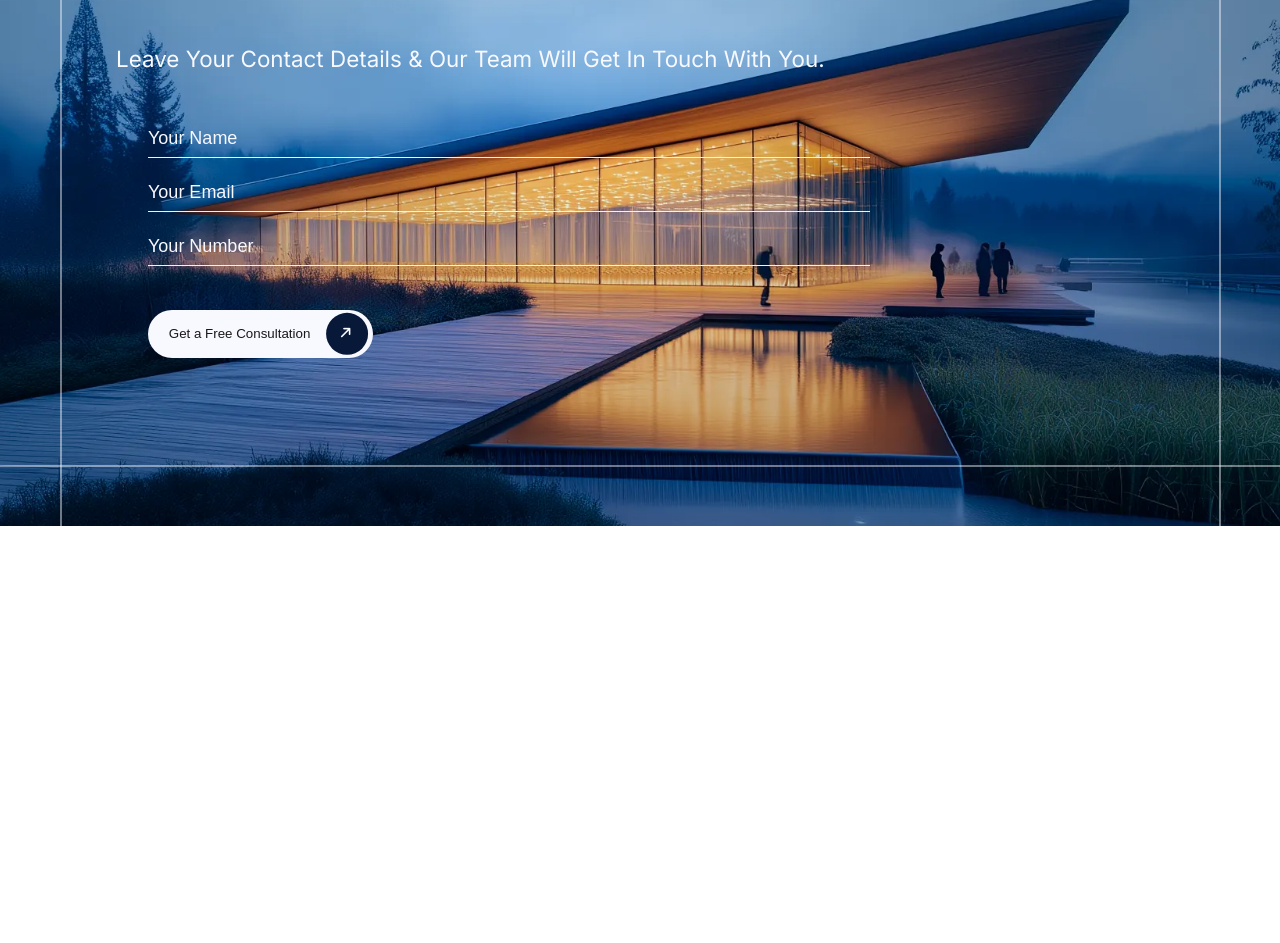
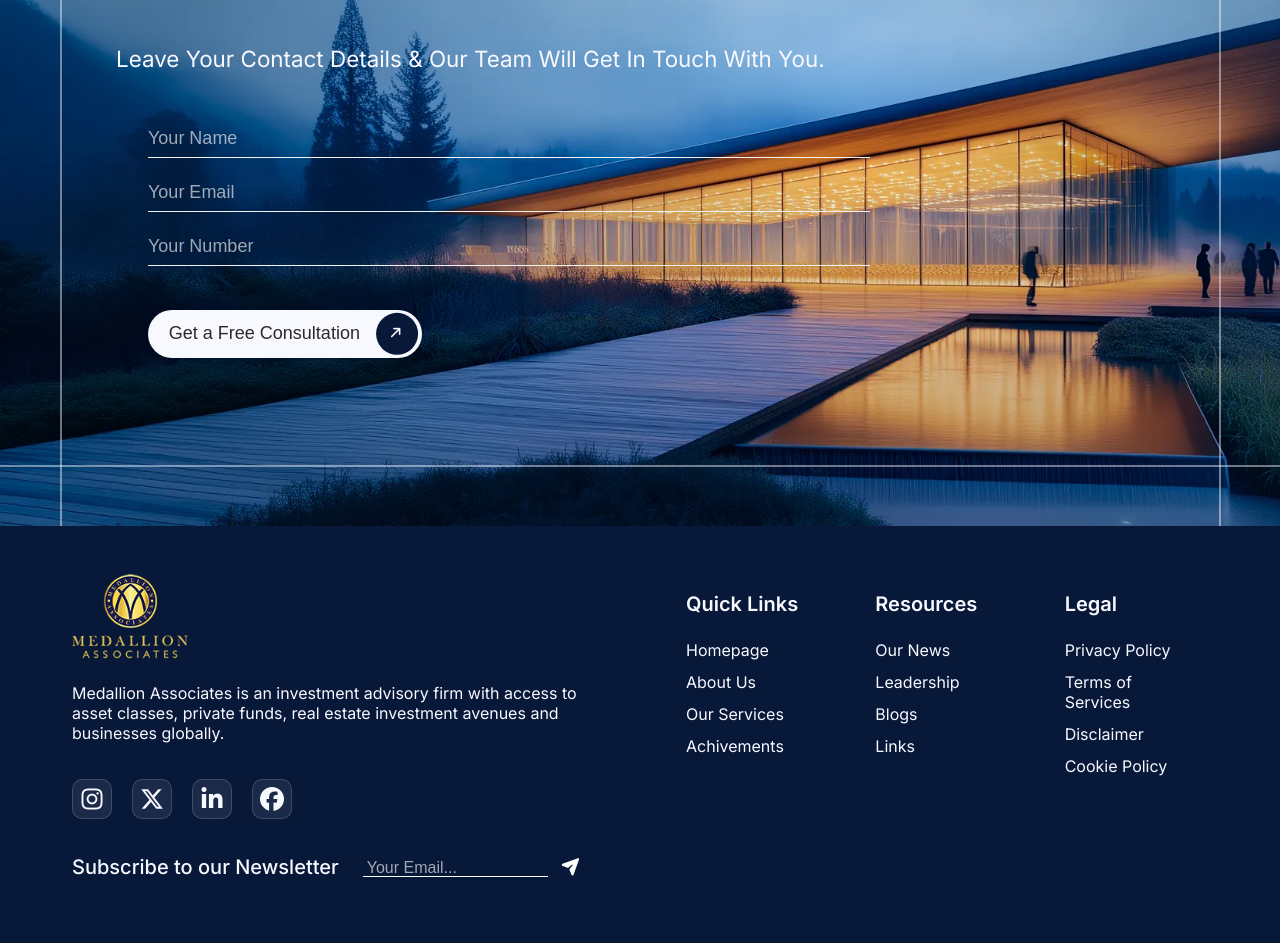
Before and after one commit to shadabreyaz/Medallion, a plain HTML site: page index.html in a window 1280 px wide. Shown: the part 1765-2708 px from the top of the page. Before the commit the page ends 2291 px from the top, so only its background shows below. Drawn offline with nearby package versions, Linux system fonts and the light colour scheme.

Commit message:
added footer

```diff
--- a/index.html
+++ b/index.html
@@ -34,13 +34,13 @@
                 <div class="menu" id="menu">
                     <a href="/" class="nav-link">Home</a>
                     <a href="/" class="nav-link">Projects</a>
-                    <a href="/" class="nav-link">About</a>
+                    <a href="#about" class="nav-link">About</a>
                     <a href="/" class="nav-link">Services</a>
                     <a href="/" class="nav-link">Blog</a>
                 </div>
 
                 <button class="cta-button">
-                    <span class="button-content">Contact Us</span>
+                    <span class="button-content" id="cta">Contact Us</span>
                 </button>
 
                 <div class="hamburger" id="hamburger">
@@ -98,14 +98,14 @@
         <!-- Hero Section ends here -->
 
         <!-- About section starts here -->
-        <section class="about-section">
+        <section class="about-section" id="about">
           <div class="container">
              <div class="about-content">
                 <div class="about-image">
                   <img src="assets/herobg.webp" alt="Find House">
                 </div>
                 <div class="about-text">
-                  <h3>24 years in business with a global network of associates</h3>
+                  <h3>24 Years in Business with a Global Network of Associates</h3>
                   <h2><span>About</span> Medallion Associates</h2>
                   <div class="about-desc-section">
                     <p>Medallion Associates offer bespoke asset management solutions. Our asset management capabilities
@@ -124,8 +124,8 @@
       <!-- About section ends here -->
 
       <!-- CTA section starts here -->
-      <section class="hero-wrapper">
-        <div class="hero">
+      <section class="hero-wrapper" id="cta">
+        <div class="hero cta">
             <div class="hero-line cta-line-top"></div>
             <div class="hero-line hero-line-bottom"></div>
             <div class="hero-line hero-line-left"></div>
@@ -154,6 +154,67 @@
       <!-- CTA section ends here -->
     </main>
 
+    <!-- Footer starts here -->
+    <footer class="footer-container">
+        <section class="footer">
+            <div class="footer-left">
+                <div class="footer-head">
+                    <a href="/" class="nav-logo">
+                        <img src="/assets/medallion-logo.png" alt="logo">
+                    </a>
+                </div>
+                <div class="footer-text">
+                    <p>Medallion Associates is an investment advisory firm with access to asset classes, private funds,
+                        real estate investment avenues and businesses globally.</p>
+                </div>
+                <div class="footer-icons">
+                    <i class="fa-brands fa-instagram"></i>
+                    <i class="fa-brands fa-x-twitter"></i>
+                    <i class="fa-brands fa-linkedin-in"></i>
+                    <i class="fa-brands fa-facebook"></i>
+                </div>
+                <div class="footer-newsletter">
+                    <p>Subscribe to our Newsletter</p>
+                    <form class="email-container">
+                        <input type="text" placeholder="Your Email..." class="email-input">
+                        <button type="submit" class="send-button">
+                            <i class="fa-solid fa-paper-plane"></i>
+                        </button>
+                    </form>
+                </div>
+            </div>
+            <div class="footer-right">
+                <div class="footer-site-pages">
+                    <ul>
+                        <li class="footer-li-heading">Quick Links</li>
+                        <li>Homepage</li>
+                        <li>About Us</li>
+                        <li>Our Services</li>
+                        <li>Achivements</li>
+                    </ul>
+                </div>
+                <div class="footer-site-pages">
+                    <ul>
+                        <li class="footer-li-heading">Resources</li>
+                        <li>Our News</li>
+                        <li>Leadership</li>
+                        <li>Blogs</li>
+                        <li>Links</li>
+                    </ul>
+                </div>
+                <div class="footer-legal-links">
+                    <ul>
+                        <li class="footer-li-heading">Legal</li>
+                        <li>Privacy Policy</li>
+                        <li>Terms of Services</li>
+                        <li>Disclaimer</li>
+                        <li>Cookie Policy</li>
+                    </ul>
+                </div>
+            </div>
+        </section>
+    </footer>
+    <!-- Footer ends here -->
 
     <!-- Script file -->
     <script src="script.js"></script>
--- a/style.css
+++ b/style.css
@@ -1,13 +1,12 @@
 :root {
+    --bg-secondary:#ecf3f8;
     --white: #f8f8ff;
     --black: #2b2b2b;
-    --bg-secondary:#ecf3f8;
     --gray:#f2f2f2;
     --blue:#071839;
     --dark-gray:#444444;
-    --heading-text:#222222;
-    --button:#191919;
-    --gold:#d1a563;
+    --light-gray:#f2f2f2a8;
+    --light-blue:#0718398a;
     --font-family:"Inter", sans-serif;
   }
 
@@ -55,7 +54,7 @@
 }
 .navbar-container.scrolled{
   backdrop-filter: blur(32px);
-  background-color: #ffffff29;
+  background-color: var(--light-blue);
 }
  .navbar {
     display: flex;
@@ -295,7 +294,7 @@
     transition: all 0.3s ease;
   }
   .hero-btn a{
-    color: var(--button);
+    color: var(--black);
     margin-left: 1rem;
   }
   .hero-btn i{
@@ -407,6 +406,7 @@
  font-weight: 400;
  padding-right: 24px;
  text-transform: capitalize;
+ color: var(--blue);
 }
 .about-desc-section{
   display: flex;
@@ -428,6 +428,10 @@
 }
 
 /* CSS for CTA  */
+.cta{
+  background-size:cover;
+  background-position:unset;
+}
 .cta-line-top {
   top: 90px;
   animation-delay: 0.3s;
@@ -471,10 +475,123 @@
   text-transform: capitalize;
 }
 .contact-form form input::placeholder{
-  color: var(--white);
+  color: var(--light-gray);
 }
 .cta-btn{
   width: fit-content;
+  font-size: 18px;
+}
+
+
+/* CSS for Footer */
+.footer-container{
+  max-width: 1500px;
+  margin: 0 auto;
+}
+.footer {
+  display: flex;
+  align-items: flex-start;
+  gap: 40px;
+  padding: 48px 72px;
+  background-color: var(--blue);
+  color: var(--white);
+}
+
+.footer-left {
+  flex: 1;
+}
+
+.footer-text {
+  padding: 16px 0px;
+}
+
+.footer-icons {
+  padding: 20px 0px;
+  display: flex;
+  align-items: center;
+  gap: 20px;
+}
+
+.footer-icons>i {
+  font-size: 24px;
+  padding: 8px;
+  -webkit-backdrop-filter: blur(3px);
+  backdrop-filter: blur(3px);
+  background-color: #ffffff14;
+  border: 1px solid #ffffff29;
+  border-radius: 10px;
+  display: flex;
+  align-items: center;
+  justify-content: center;
+  width: 40px;
+  height: 40px;
+  transition: all 0.4s ease;
+  cursor: pointer;
+}
+.footer-icons>i:hover, .send-button:hover{
+  transform: translateY(-6px);
+}
+
+.footer-newsletter {
+  display: flex;
+  align-items: center;
+  flex-wrap: wrap;
+  gap: 24px;
+  padding: 16px 0px;
+}
+
+.footer-newsletter>p {
+  font-size: 20px;
+  font-weight: 500;
+}
+
+.email-container>input {
+  border: none;
+  border-bottom: 1px solid white;
+  background: transparent;
+  outline: none;
+  color: var(--white);
+  padding-inline: 4px;
+}
+
+.email-container>::placeholder{
+  color: var(--light-gray);
+  font-weight: 500;
+  font-size: 16px;
+}
+
+.send-button {
+  background-color: transparent;
+  color: white;
+  border: none;
+  font-size: 16px;
+  padding: 0px 8px;
+  transition: all 0.4s ease;
+  cursor: pointer;
+}
+
+.footer-right {
+  flex: 1;
+  display: flex;
+  flex-wrap: wrap;
+  gap: 20px;
+}
+
+.footer-site-pages,
+.footer-legal-links {
+  flex: 1;
+  padding: 12px 20px;
+}
+.footer-li-heading{
+  font-size: 20px;
+  font-weight: 600;
+  margin-bottom: 12px;
+}
+.footer-site-pages>ul>li,
+.footer-legal-links>ul>li {
+  list-style-type: none;
+  padding: 6px;
+  cursor: pointer;
 }
 
 
@@ -482,6 +599,9 @@
  @media (max-width: 1085px) {
   .navbar-container {
     padding: 1rem 5.4rem;
+   }
+   .footer{
+    padding: 48px;
    }
  }
 
@@ -491,14 +611,16 @@
     flex-direction: column;
     gap: 24px;
     width: 100%;
-    top: 80px;
+    top: 106px;
+    opacity: 0;
     left: -100%;
     font-size: 20px;
-    backdrop-filter: blur(32px);
+    background-color: var(--blue);
     border-radius: 4px;
   }
   .menu.active{
     left: 50%;
+    opacity: 1;
   }
   .hamburger {
     display: flex;
@@ -527,6 +649,9 @@
   .cta-content h3 {
     font-size: 3rem;
     text-align: start;
+  }
+  .footer {
+    flex-direction: column;
   }
  }
 
@@ -616,4 +741,11 @@
   .contact-form p {
     font-size: 1rem;
   }
+  .footer-right {
+    flex-direction: column;
+  }
+  .footer-site-pages, .footer-legal-links {
+    padding: 0;
+  }
+
  }
```
